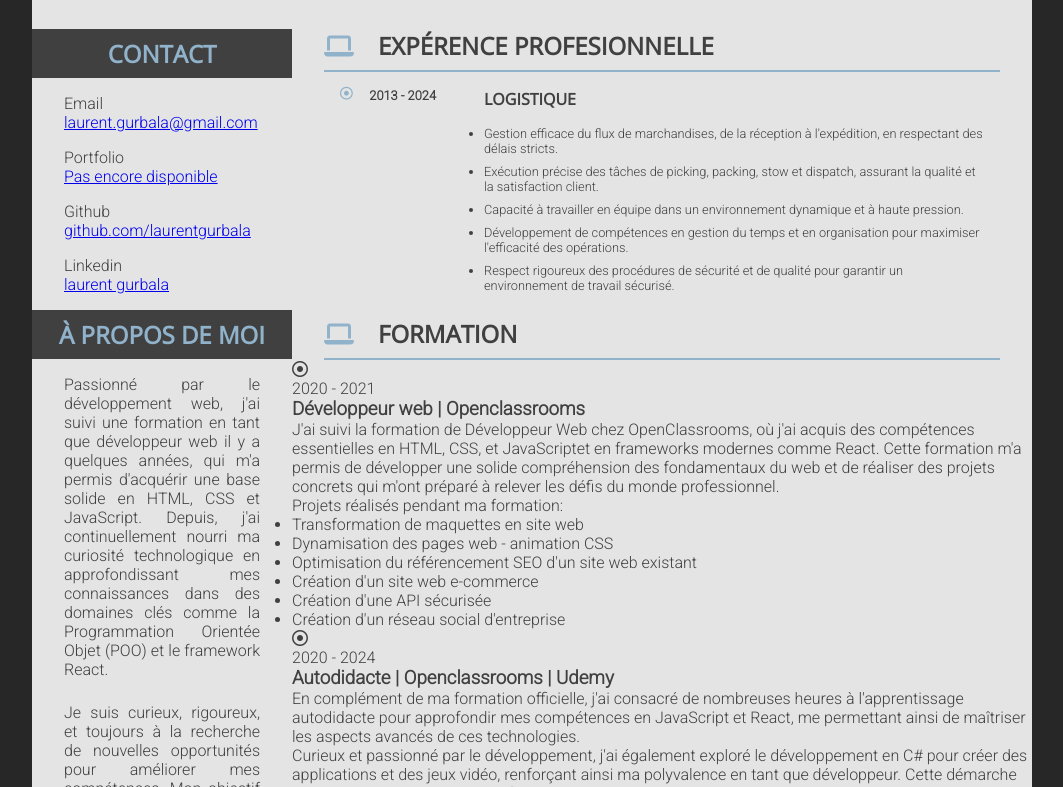
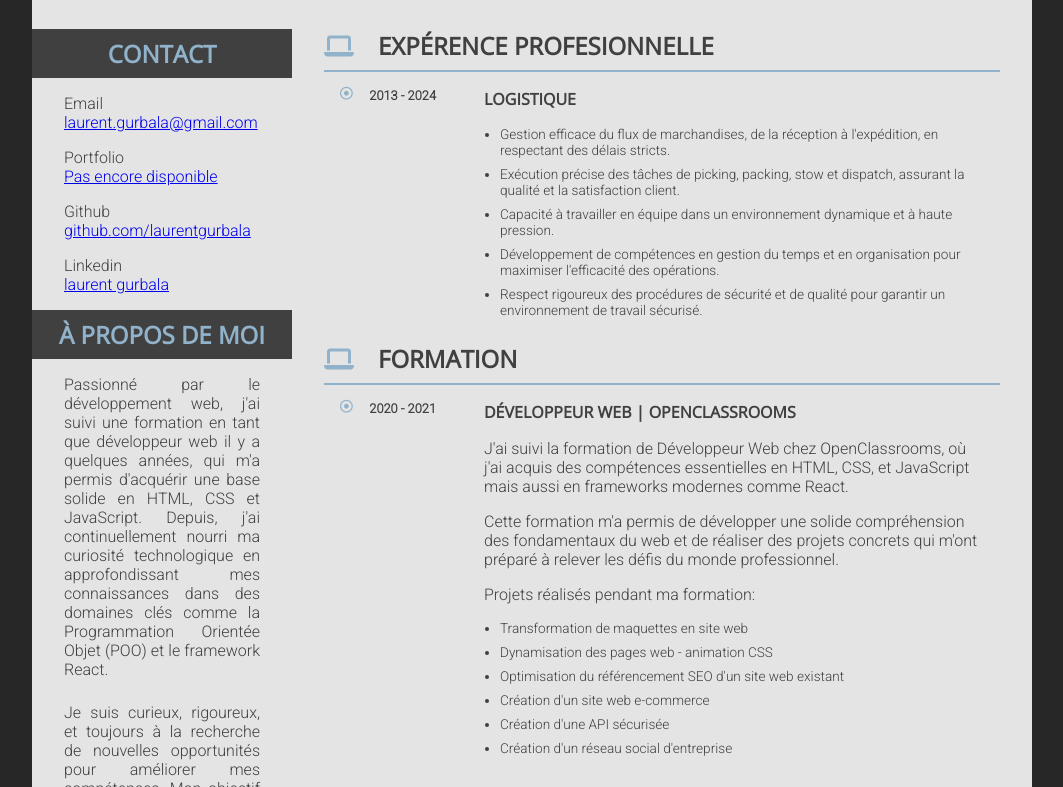
Before and after one commit to laurentGurbala/cv, a plain HTML site: page index.html in a window 1280 px wide. Shown: the part 165-952 px from the top of the page, without its empty margins (108-1171 px from the left). Drawn offline with nearby package versions, Linux system fonts and the light colour scheme.

Commit message:
mise ajour du module information

```diff
--- a/index.html
+++ b/index.html
@@ -128,28 +128,27 @@
                 </section>
 
                 <!-- Formations -->
-                <section class="formation">
+                <section>
                     <div class="main-title">
                         <i class="fas fa-laptop main-title__icon"></i>
                         <h2>formation</h2>
                     </div>
-                    <div class="formation__cursus">
-                        <div class="formation__cursus--date">
-                            <i class="far fa-dot-circle"></i>
-                            <p>
-                                2020 - 2021
-                            </p>
+                    <div class="information">
+                        <div class="information__date">
+                            <i class="far fa-dot-circle information__icon"></i>
+                            <p>2020 - 2021</p>
                         </div>
                         <div>
-                            <h3>Développeur web | Openclassrooms</h3>
-                            <div class="formation__cursus--detail">
+                            <h3 class="information__title">Développeur web | Openclassrooms</h3>
                                 <p>
-                                    J'ai suivi la formation de Développeur Web chez OpenClassrooms, où j'ai acquis des compétences essentielles en HTML, CSS, et JavaScriptet en frameworks modernes comme React. Cette formation m'a permis de développer une solide compréhension des fondamentaux du web et de réaliser des projets concrets qui m'ont préparé à relever les défis du monde professionnel.<br>
+                                    J'ai suivi la formation de Développeur Web chez OpenClassrooms, où j'ai acquis des compétences essentielles en HTML, CSS, et JavaScript mais aussi en frameworks modernes comme React.
                                 </p>
-                            </div>
-                            <p>
-                                Projets réalisés pendant ma formation:
-                            </p>
+                                <p>
+                                    Cette formation m'a permis de développer une solide compréhension des fondamentaux du web et de réaliser des projets concrets qui m'ont préparé à relever les défis du monde professionnel.
+                                </p>
+                                <p>
+                                    Projets réalisés pendant ma formation:
+                                </p>
                             <ul>
                                 <li>Transformation de maquettes en site web</li>
                                 <li>Dynamisation des pages web - animation CSS</li>
@@ -160,17 +159,17 @@
                             </ul>
                         </div>
                     </div>
-                    <div class="formation__cursus">
-                        <div class="formation__cursus--date">
-                            <i class="far fa-dot-circle"></i>
+                    <div class="information">
+                        <div class="information__date">
+                            <i class="far fa-dot-circle information__icon"></i>
                             <p>2020 - 2024</p>
                         </div>
                         <div>
-                            <h3>Autodidacte | Openclassrooms | Udemy</h3>
-                            <p class="formation__cursus--detail">
+                            <h3 class="information__title">Autodidacte | Openclassrooms | Udemy</h3>
+                            <p>
                                 En complément de ma formation officielle, j'ai consacré de nombreuses heures à l'apprentissage autodidacte pour approfondir mes compétences en JavaScript et React, me permettant ainsi de maîtriser les aspects avancés de ces technologies.
                             </p>
-                            <p class="formation__cursus--detail">
+                            <p>
                                 Curieux et passionné par le développement, j'ai également exploré le développement en C# pour créer des applications et des jeux vidéo, renforçant ainsi ma polyvalence en tant que développeur. Cette démarche proactive m'a permis de diversifier mes compétences, de rester à jour avec les dernières technologies, et d'acquérir une expérience pratique sur des projets variés.
                             </p>
                         </div>
--- a/styles/modules/information.css
+++ b/styles/modules/information.css
@@ -26,7 +26,19 @@
     margin-bottom: 1rem;
 }
 
-.information__text {
-    font-size: 0.8rem;
+.information p {
+    padding-bottom: 1rem;
+}
+
+.information p:last-child {
+    padding-bottom: 0;
+}
+
+.information ul {
+    padding-left: 1rem;
+}
+
+.information li {
+    font-size: 0.85rem;
     padding-bottom: 0.5rem;
 }
```
